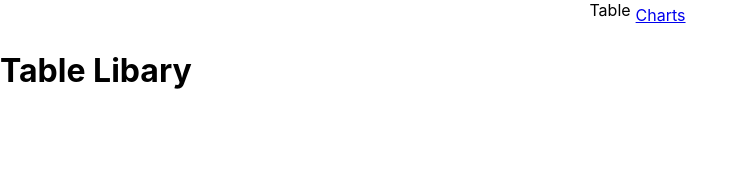
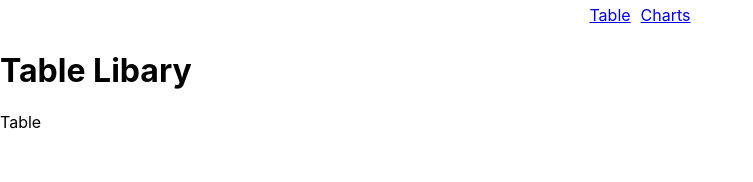
Before and after one commit to csmccue/react-spotlight-open-source, a React (Create React App) app: page /table in a window 1280 px wide. Shown: the top 182 px of the page, without its empty margins (0-753 px from the left). Built offline with nearby package versions, Linux system fonts and the light colour scheme.

Commit message:
better version of console.log(users.json)

```diff
--- a/src/App.js
+++ b/src/App.js
@@ -1,17 +1,18 @@
 import { Link, Route, Switch } from 'react-router-dom';
-import Table from './components/Table.js';
+import Table from './Table.js';
 import './App.css';
 
 function App() {
   return (
     <div className="App">
       <nav>
-        <Link to="/table" component={Table}>Table</Link>
+        <Link to="/table">Table</Link>
         <Link to="/charts">Charts</Link>
       </nav>
       <Switch>
         <Route exact path="/table">
           <h1>Table Libary</h1>
+          <Table />
         </Route>
         <Route path="/charts">
           <h1>Chart Library</h1>
--- a/src/components/Table.js
+++ b/src/Table.js
@@ -1,6 +1,6 @@
 import React from 'react';
 import { useState } from 'react';
-import usersData from '../users.json';
+import usersData from './users.json';
 
 export default function Table() {
   const [users, setUsers] = useState(usersData);
```
Also changed, not shown: src/Charts.js (renamed from src/components/Charts.js).
